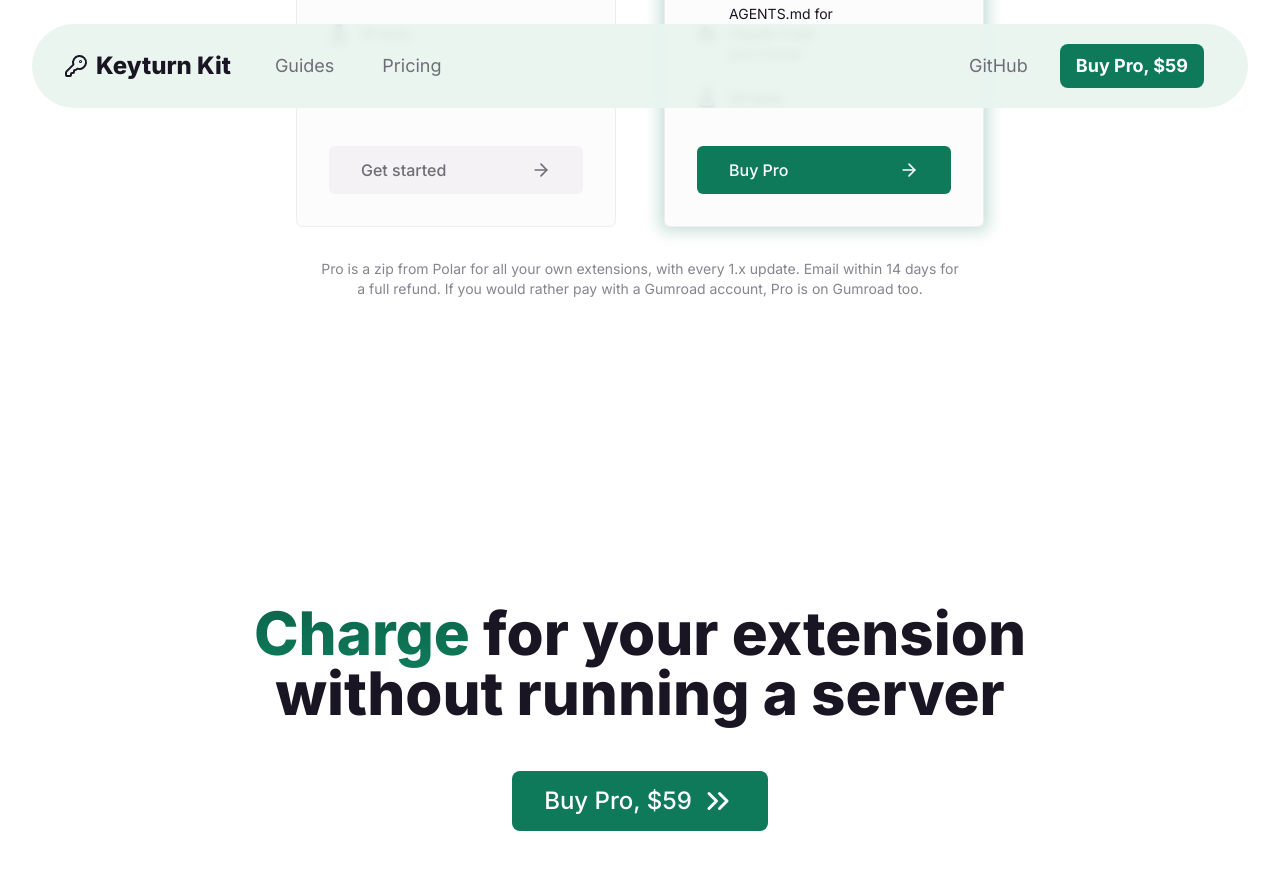
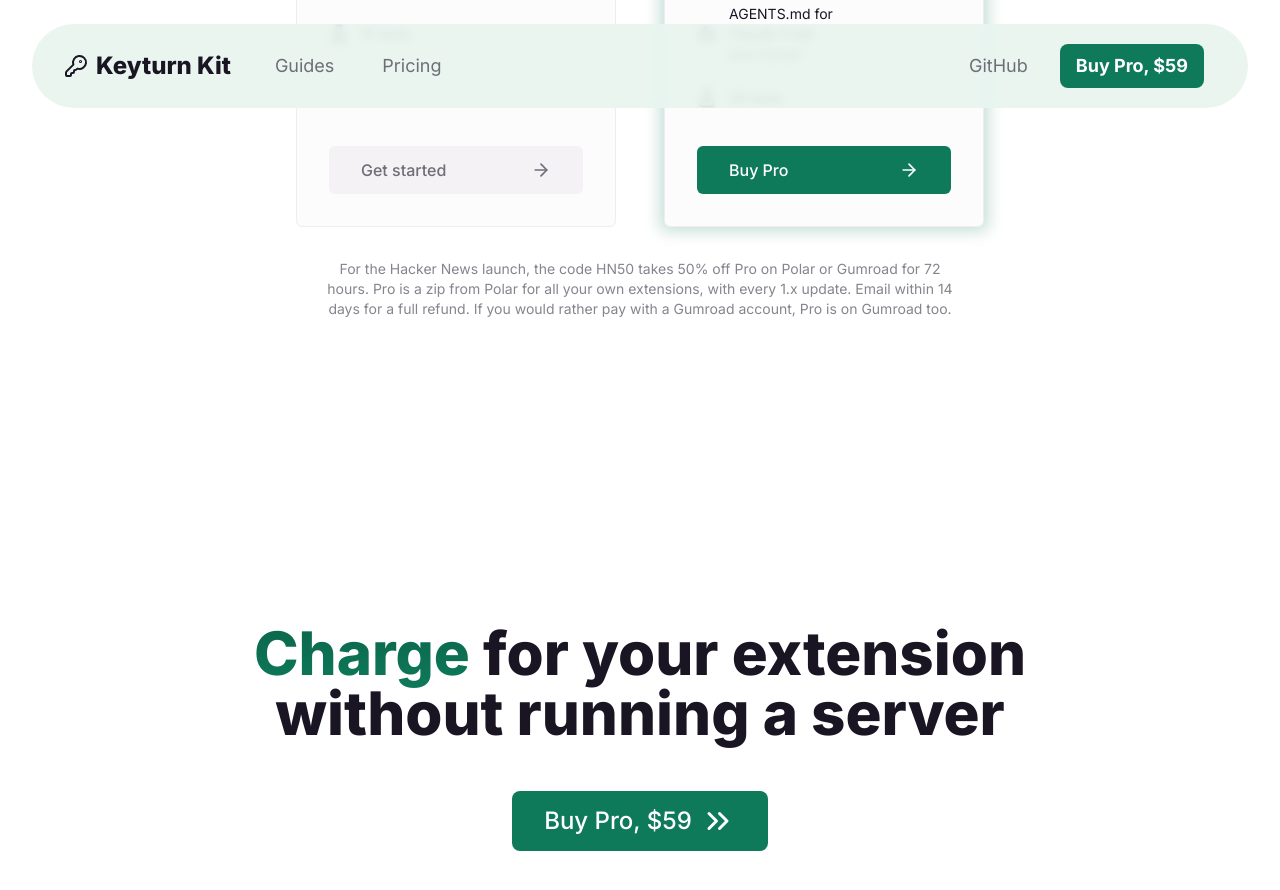
Before and after one commit to keyturnkit/keyturnkit.github.io, a Jekyll site: the page index.html, which Jekyll copies as it is, in a window 1280 px wide and 900 px high, scrolled down 6841 px. Shown: the top 890 px of the window. Built offline with Jekyll 4.4.1, drawn with Linux system fonts in a browser that asks for light colours.

Commit message:
HN50 line (V322)

```diff
--- a/index.html
+++ b/index.html
@@ -270,7 +270,7 @@
           </div>
         </div>
       </div>
-      <p class="plans-note">Pro is a zip from Polar for all your own extensions, with every 1.x update. Email within 14 days for a full refund. If you would rather pay with a Gumroad account, <a href="https://mamstudiohq.gumroad.com/l/hhecqu">Pro is on Gumroad too</a>.</p>
+      <p class="plans-note">For the Hacker News launch, the code HN50 takes 50% off Pro on Polar or Gumroad for 72 hours. Pro is a zip from Polar for all your own extensions, with every 1.x update. Email within 14 days for a full refund. If you would rather pay with a Gumroad account, <a href="https://mamstudiohq.gumroad.com/l/hhecqu">Pro is on Gumroad too</a>.</p>
     </div>
 
   </div>
```
